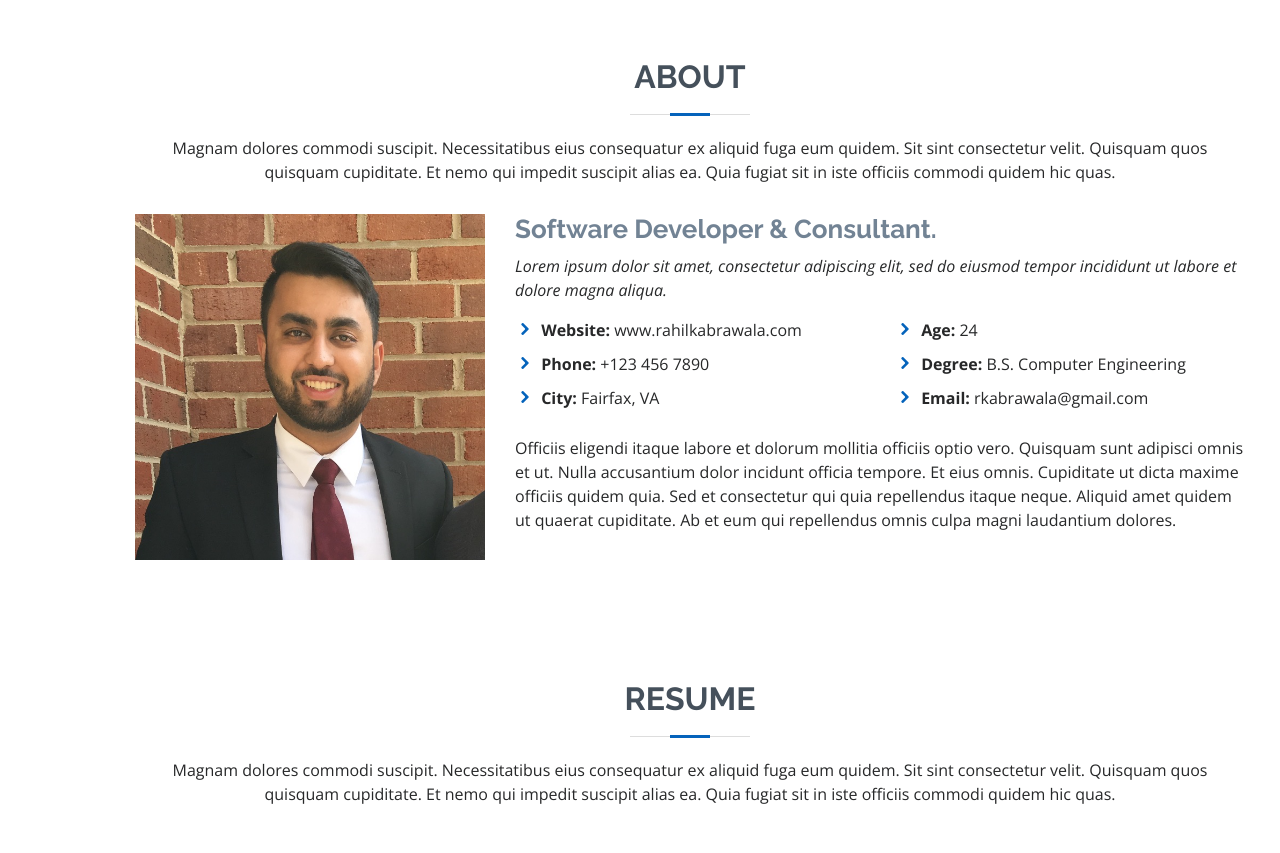
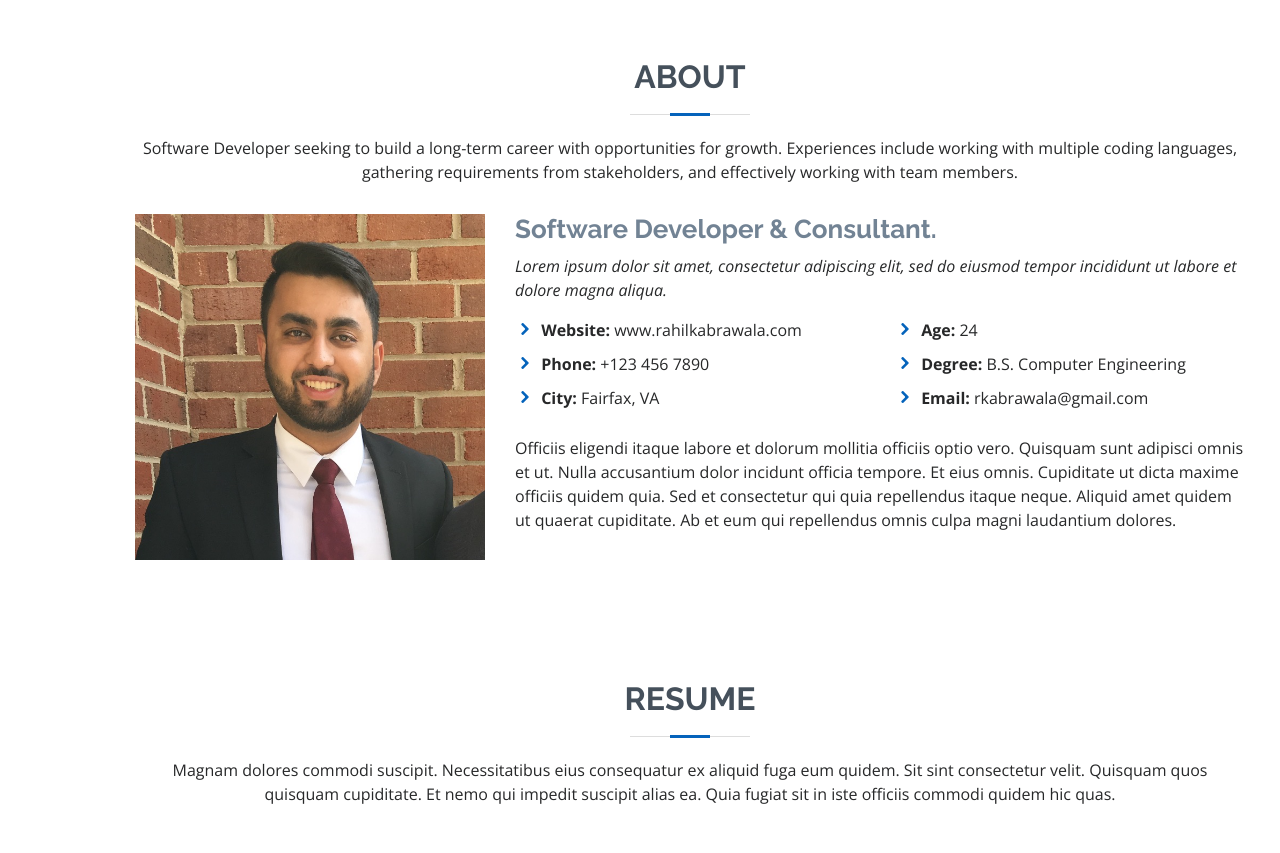
Before and after one commit to Kabrawala/kabrawala.github.io, a plain HTML site: page index.html in a window 1280 px wide. Shown: the part 802-1655 px from the top of the page. Drawn offline with nearby package versions, Linux system fonts and the light colour scheme.

Commit message:
Update index.html

```diff
--- a/index.html
+++ b/index.html
@@ -73,7 +73,7 @@
 
         <div class="section-title">
           <h2>About</h2>
-          <p>Magnam dolores commodi suscipit. Necessitatibus eius consequatur ex aliquid fuga eum quidem. Sit sint consectetur velit. Quisquam quos quisquam cupiditate. Et nemo qui impedit suscipit alias ea. Quia fugiat sit in iste officiis commodi quidem hic quas.</p>
+          <p>Software Developer seeking to build a long-term career with opportunities for growth. Experiences include working with multiple coding languages, gathering requirements from stakeholders, and effectively working with team members.</p>
         </div>
 
         <div class="row">
```
